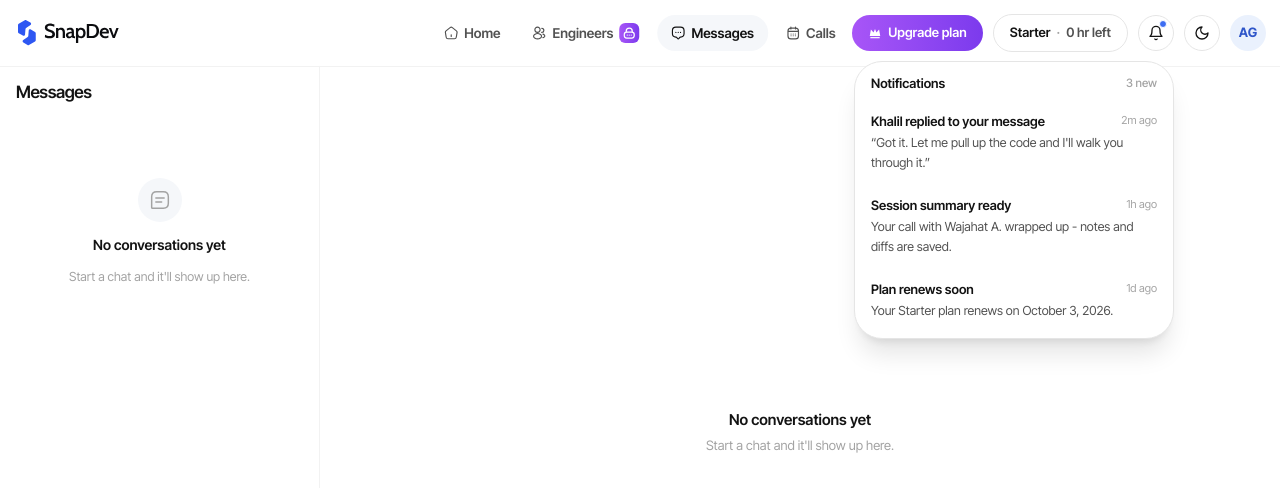
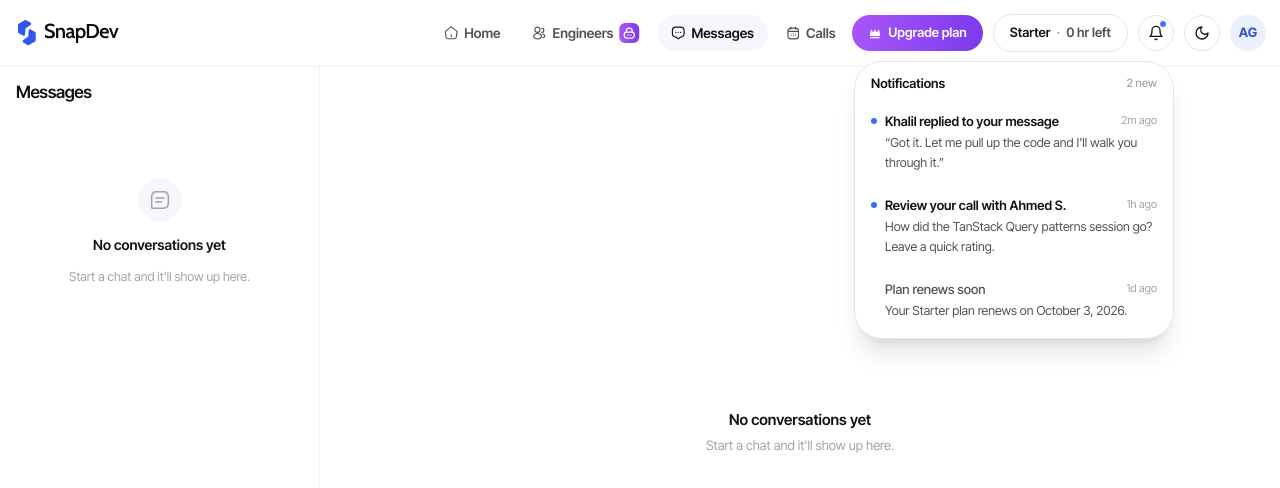
Before and after one commit to arbazghani-emberai/snapdev-site, a Next.js app: page /app/inbox in a window 1280 px wide. Both pictures are taken after a click on the button 1156 px from the left and 32 px from the top of the page. Shown: the top 488 px of the page. Built offline with nearby package versions, Linux system fonts and the light colour scheme.

Commit message:
Add read/unread state to notifications dropdown

```diff
--- a/src/components/NotificationsMenu.tsx
+++ b/src/components/NotificationsMenu.tsx
@@ -2,31 +2,52 @@
 
 import { useEffect, useRef, useState } from "react";
 import { Bell } from "@/components/icons";
+import GiveReviewModal from "./GiveReviewModal";
+import { SESSION_LOG, type LoggedSession } from "@/data/sessions";
 
-const NOTIFICATIONS = [
+const REVIEW_SESSION_ID = "l1";
+
+type Notification = {
+  id: string;
+  title: string;
+  detail: string;
+  time: string;
+  read: boolean;
+  /** If set, clicking this notification opens the review modal for that logged session. */
+  reviewSessionId?: string;
+};
+
+const INITIAL_NOTIFICATIONS: Notification[] = [
   {
     id: "n1",
     title: "Khalil replied to your message",
     detail: "“Got it. Let me pull up the code and I'll walk you through it.”",
     time: "2m ago",
+    read: false,
   },
   {
     id: "n2",
-    title: "Session summary ready",
-    detail: "Your call with Wajahat A. wrapped up - notes and diffs are saved.",
+    title: "Review your call with Ahmed S.",
+    detail: "How did the TanStack Query patterns session go? Leave a quick rating.",
     time: "1h ago",
+    read: false,
+    reviewSessionId: REVIEW_SESSION_ID,
   },
   {
     id: "n3",
     title: "Plan renews soon",
     detail: "Your Starter plan renews on October 3, 2026.",
     time: "1d ago",
+    read: true,
   },
 ];
 
 export default function NotificationsMenu() {
   const [open, setOpen] = useState(false);
+  const [notifications, setNotifications] = useState(INITIAL_NOTIFICATIONS);
+  const [reviewSession, setReviewSession] = useState<LoggedSession | null>(null);
   const ref = useRef<HTMLDivElement>(null);
+  const unreadCount = notifications.filter((n) => !n.read).length;
 
   useEffect(() => {
     if (!open) return;
@@ -45,6 +66,19 @@ export default function NotificationsMenu() {
     };
   }, [open]);
 
+  const markRead = (id: string) => {
+    setNotifications((prev) => prev.map((n) => (n.id === id ? { ...n, read: true } : n)));
+  };
+
+  const handleNotificationClick = (n: Notification) => {
+    markRead(n.id);
+    if (!n.reviewSessionId) return;
+    const session = SESSION_LOG.find((s) => s.id === n.reviewSessionId);
+    if (!session) return;
+    setReviewSession(session);
+    setOpen(false);
+  };
+
   return (
     <div ref={ref} className="relative">
       <button
@@ -55,7 +89,7 @@ export default function NotificationsMenu() {
         className="border-line hover:bg-surface-2 relative grid size-9 shrink-0 place-items-center rounded-full border transition"
       >
         <Bell className="size-4" strokeWidth={2} />
-        {NOTIFICATIONS.length > 0 && (
+        {unreadCount > 0 && (
           <span
             aria-hidden="true"
             className="bg-brand border-bg absolute top-1 right-1.5 size-2 rounded-full border"
@@ -67,21 +101,36 @@ export default function NotificationsMenu() {
         <div className="animate-menu-in border-line bg-surface absolute top-[calc(100%+10px)] right-0 z-50 w-80 origin-top-right rounded-lg border p-1.5 shadow-xl">
           <div className="flex items-center justify-between px-2.5 pt-1.5 pb-2">
             <span className="text-[13px] font-semibold">Notifications</span>
-            <span className="text-ink-3 text-[11.5px] font-medium">{NOTIFICATIONS.length} new</span>
+            <span className="text-ink-3 text-[11.5px] font-medium">{unreadCount} new</span>
           </div>
           <div className="flex flex-col gap-0.5">
-            {NOTIFICATIONS.map((n) => (
-              <div key={n.id} className="hover:bg-surface-2 rounded-lg px-2.5 py-2.5 transition">
-                <div className="flex items-start justify-between gap-2">
-                  <span className="text-[13px] font-semibold">{n.title}</span>
-                  <span className="text-ink-3 shrink-0 text-[11px]">{n.time}</span>
-                </div>
-                <p className="text-ink-2 mt-0.5 text-[12.5px] leading-relaxed">{n.detail}</p>
-              </div>
+            {notifications.map((n) => (
+              <button
+                key={n.id}
+                type="button"
+                onClick={() => handleNotificationClick(n)}
+                className="hover:bg-surface-2 flex w-full items-start gap-2 rounded-md px-2.5 py-2.5 text-left transition"
+              >
+                <span
+                  aria-hidden="true"
+                  className={`mt-1.5 size-1.5 shrink-0 rounded-full ${n.read ? "bg-transparent" : "bg-brand"}`}
+                />
+                <span className="min-w-0 flex-1">
+                  <span className="flex items-start justify-between gap-2">
+                    <span className={`text-[13px] ${n.read ? "text-ink-2 font-medium" : "font-semibold"}`}>
+                      {n.title}
+                    </span>
+                    <span className="text-ink-3 shrink-0 text-[11px]">{n.time}</span>
+                  </span>
+                  <span className="text-ink-2 mt-0.5 block text-[12.5px] leading-relaxed">{n.detail}</span>
+                </span>
+              </button>
             ))}
           </div>
         </div>
       )}
+
+      <GiveReviewModal session={reviewSession} onClose={() => setReviewSession(null)} />
     </div>
   );
 }
```
